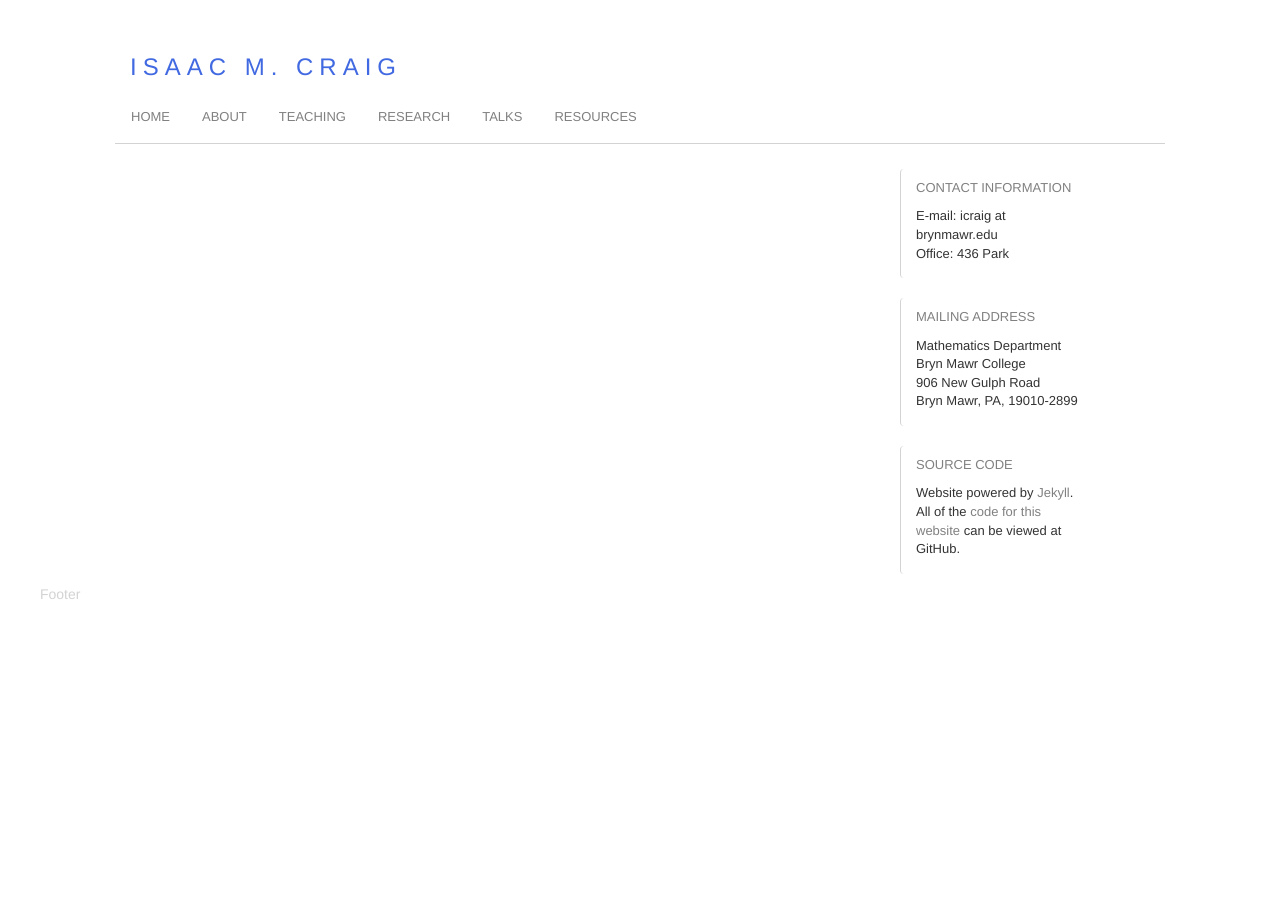
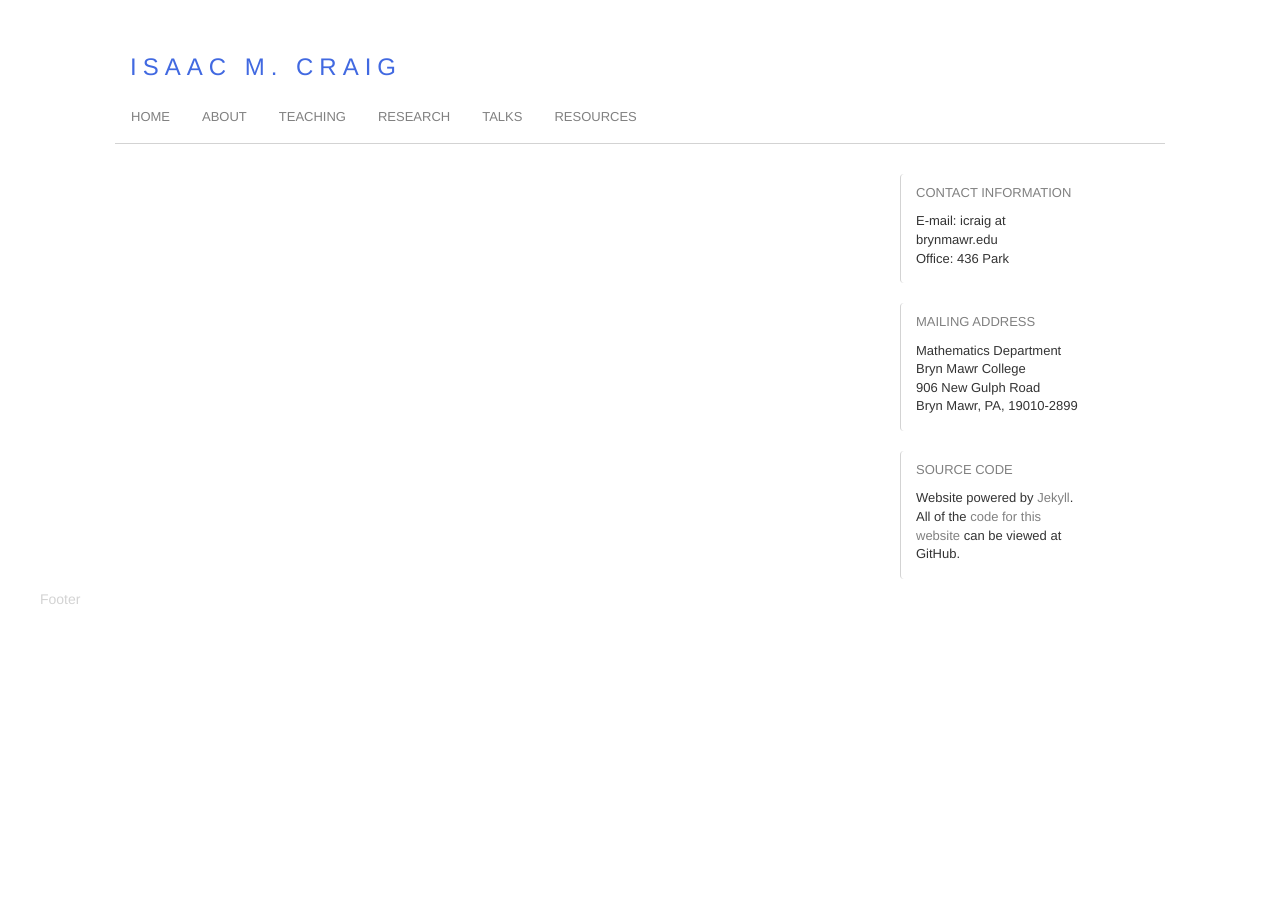
Before and after one commit to isundberg/isaacmc.github.io, a Jekyll site: the page built from README.md, in a window 1280 px wide. Built offline with Jekyll 4.4.1, drawn with Linux system fonts in a browser that asks for light colours; our own code applies the rules of GitHub Pages for plain Markdown files.

Commit message:
Update index.css

```diff
--- a/css/index.css
+++ b/css/index.css
@@ -55,7 +55,7 @@ a {
 }
 
 #sidebar {
-	padding: 15px 0px 0px 0px;
+	padding: 20px 0px 0px 0px;
 	font-size: small;
 }
 
```
